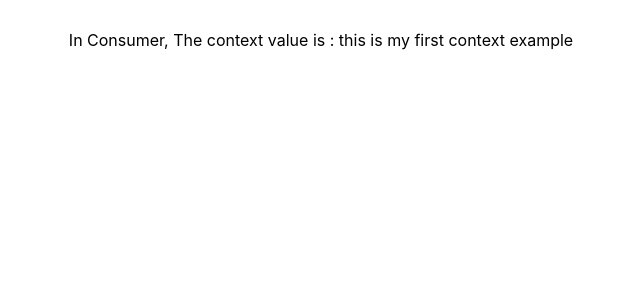
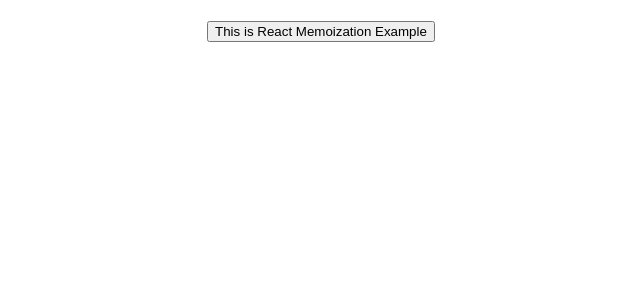
Before and after one commit to jadhavrajesh/react-practice, a React (Create React App) app: page / in a window 1280 px wide. Shown: the top 300 px of the page, without its empty margins (319-959 px from the left). Built offline with nearby package versions, Linux system fonts and the light colour scheme.

Commit message:
React api - Memoization , useCallback

```diff
--- a/src/App.js
+++ b/src/App.js
@@ -1,6 +1,10 @@
-import React, { useContext } from 'react';
+import React, { useContext, useCallback, useState } from 'react';
 import './App.css';
+
 import { MyContext } from './concepts/context/ex1';
+
+
+import ReactMemoExample from './reactApi/reactMemo/ex1/';
 
 function ContextConsumerComponent() {
   const context = useContext(MyContext)
@@ -20,11 +24,28 @@
 
 function App() {
   const contextValue = 'this is my first context example'
+  console.log('renderApp');
+
+  const [count, setCount] = useState(0);
+
+  const memoizedCallback = useCallback(() => setCount(count + 1));
+
+  // const doSomething = (a, b)=> a + b ;
+
+  // const memoizedCallback = useCallback(
+  //   (a, b) => {
+  //     console.log(doSomething(a, b));
+  //   },
+  //   [2,3],
+  // );
+
   return (
     <div className="App">
-      <MyContext.Provider value={contextValue}>
+      {/* <MyContext.Provider value={contextValue}>
         <ContextConsumerComponent />
-      </MyContext.Provider>
+      </MyContext.Provider> */}
+
+      <ReactMemoExample text='This is React Memoization Example' clickHandler={memoizedCallback}/>
     </div>
   );
 }
--- /dev/null
+++ b/src/reactApi/reactMemo/ex1/index.js
@@ -0,0 +1,3 @@
+import { ReactMemoExample } from '../ex1/reactMemoEx1';
+
+export default ReactMemoExample ;
--- /dev/null
+++ b/src/reactApi/reactMemo/ex1/reactMemoEx1.js
@@ -0,0 +1,8 @@
+import React from 'react';
+
+export const ReactMemoExample = React.memo(({ text, clickHandler }) => {
+    console.log('render ReactMemoExample');
+    return (
+        <button onClick={clickHandler}>{text}</button>
+    )
+});
```
